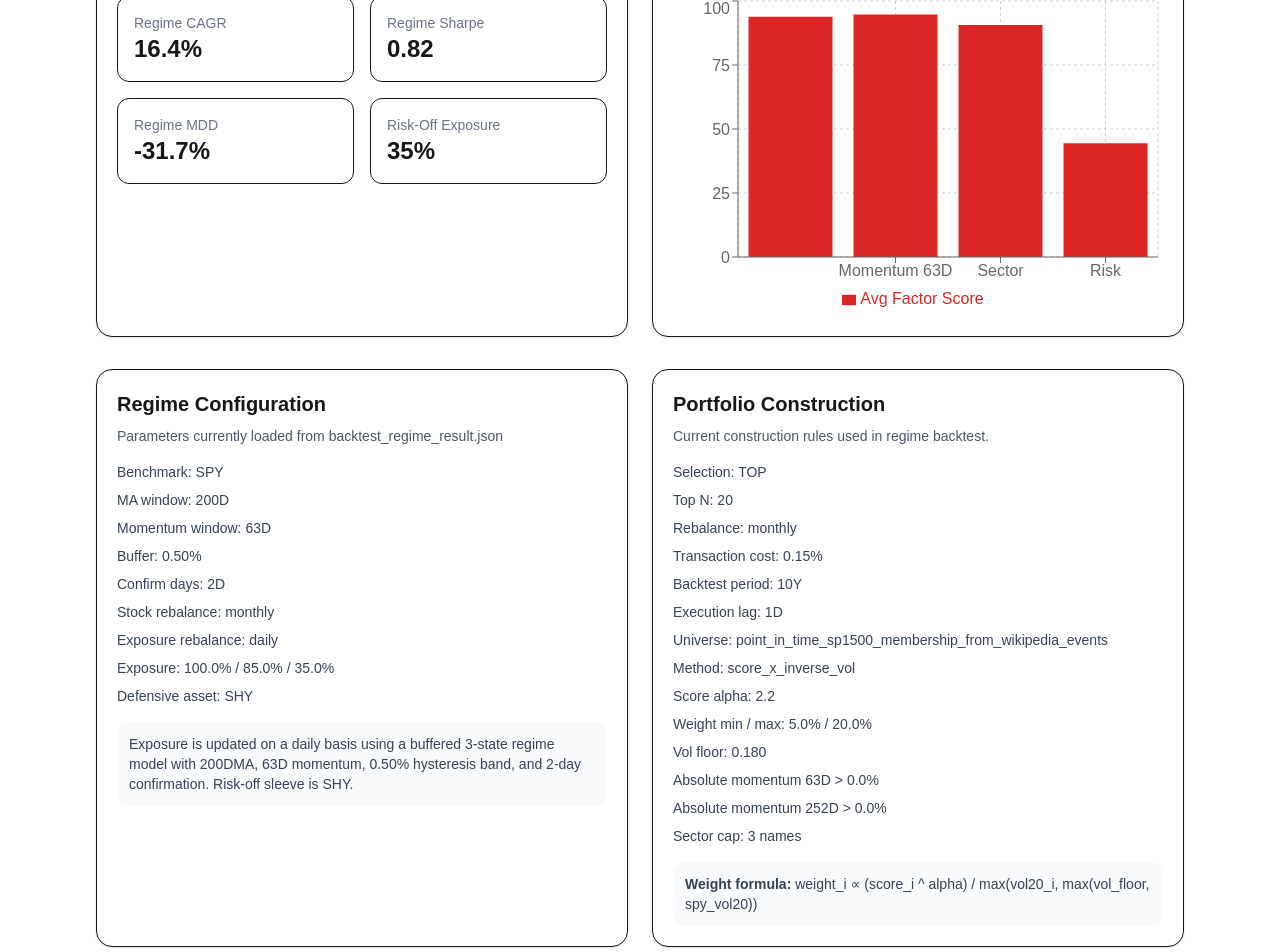
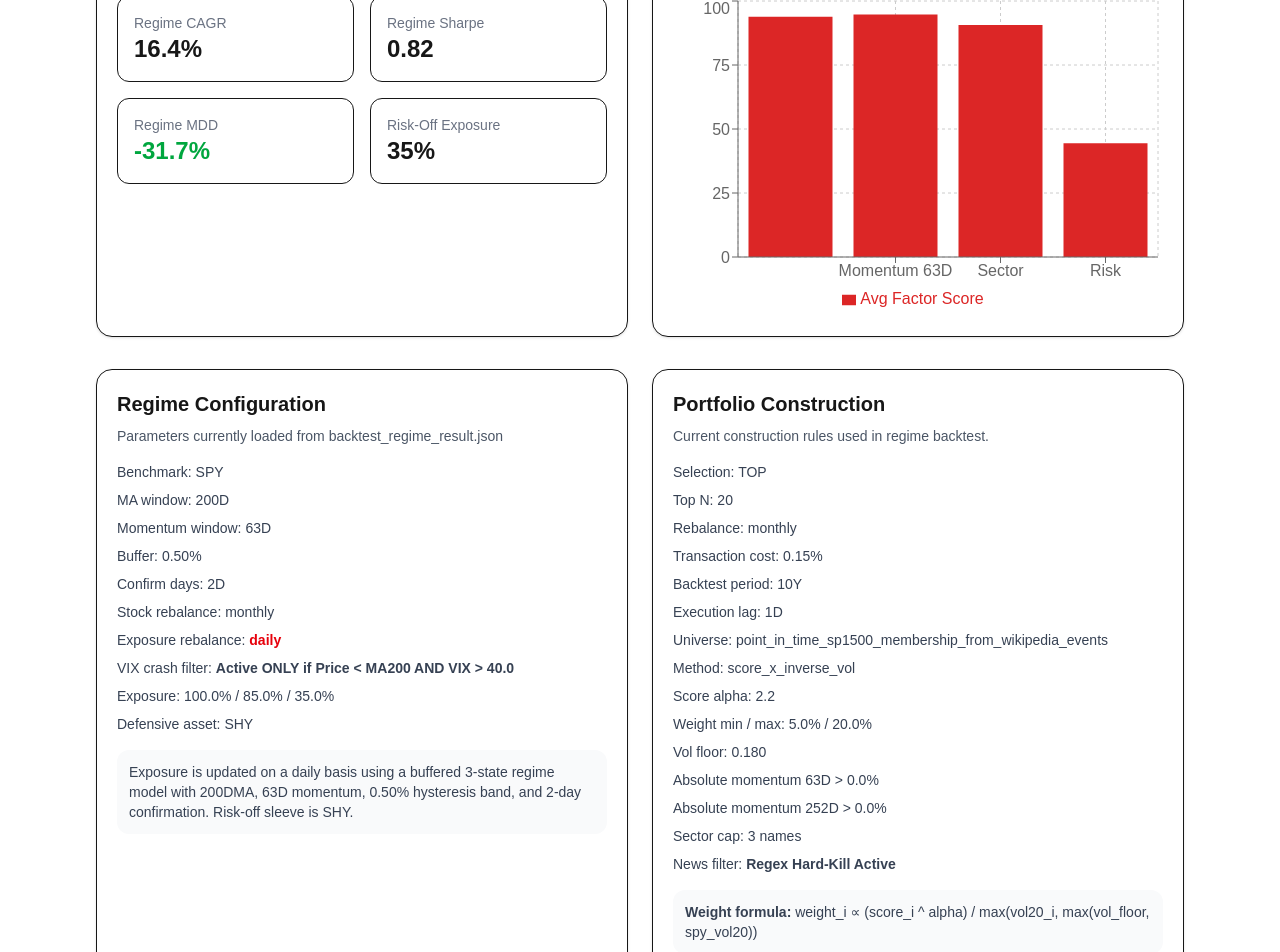
Before and after one commit to wjdrjs09076-ops/invest-portal, a Next.js app: page /strategy in a window 1280 px wide. Shown: the part 980-1932 px from the top of the page. Built offline with nearby package versions, Linux system fonts and the light colour scheme.

Commit message:
Model Upgrade: Geometric Scoring, RS Index, and VIX 40 Crash Filter

```diff
--- a/app/backtest/page.tsx
+++ b/app/backtest/page.tsx
@@ -53,6 +53,7 @@ type RegimeFilter = {
   risk_off_exposure?: number;
   defensive_tickers?: string[];
   summary?: string;
+  vix_crash_filter?: string; // [수정됨] 백엔드에서 넘어오는 VIX 데이터 타입 추가
 };
 
 type StrategyInfo = {
@@ -470,7 +471,12 @@ export default function BacktestPage() {
               <div>Buffer: {formatPct(regimeInfo?.buffer, 2)}</div>
               <div>Confirm days: {formatText(regimeInfo?.confirm_days)}D</div>
               <div>Stock rebalance: {formatText(regimeInfo?.stock_rebalance)}</div>
-              <div>Exposure rebalance: {formatText(regimeInfo?.exposure_rebalance)}</div>
+              {/* [수정됨] Exposure rebalance가 daily일 때 색상 강조 */}
+              <div>
+                Exposure rebalance: <strong style={{ color: regimeInfo?.exposure_rebalance === "daily" ? "#dc2626" : "inherit" }}>{formatText(regimeInfo?.exposure_rebalance)}</strong>
+              </div>
+              {/* [수정됨] 백엔드에서 받아온 VIX Crash Filter 출력 */}
+              <div>VIX crash filter: <strong>{formatText(regimeInfo?.vix_crash_filter)}</strong></div>
               <div>
                 Exposure: {formatPct(regimeInfo?.risk_on_exposure)} /{" "}
                 {formatPct(regimeInfo?.mid_exposure)} /{" "}
@@ -505,6 +511,8 @@ export default function BacktestPage() {
                 Absolute momentum 252D &gt; {formatPct(pc?.absolute_momentum_252d_min, 1)}
               </div>
               <div>Sector cap: {formatText(pc?.sector_max_names)} names</div>
+              {/* [수정됨] 뉴스 필터 정보 추가 */}
+              <div>News filter: <strong>Regex Hard-Kill Active</strong></div>
             </div>
           </div>
         </div>
--- a/app/strategy/page.tsx
+++ b/app/strategy/page.tsx
@@ -53,6 +53,7 @@ type RegimeFilter = {
   risk_off_exposure?: number;
   defensive_tickers?: string[];
   summary?: string;
+  vix_crash_filter?: string; // [추가됨] 백엔드에서 오는 VIX 필터 정보 타입 추가
 };
 
 type BacktestJson = {
@@ -385,7 +386,8 @@ export default function StrategyPage() {
 
               <div className="rounded-xl border p-4">
                 <div className="text-sm text-gray-500">Regime MDD</div>
-                <div className="text-2xl font-bold">
+                {/* [수정됨] MDD 방어가 잘 되었음을 시각적으로 보여주기 위해 색상 추가 */}
+                <div className={`text-2xl font-bold ${(selectedRegimeMetrics.max_drawdown ?? 0) > -0.32 ? "text-green-600" : ""}`}>
                   {formatPct(selectedRegimeMetrics.max_drawdown, 1)}
                 </div>
               </div>
@@ -438,7 +440,17 @@ export default function StrategyPage() {
               <div>Buffer: {formatPct(regimeInfo?.buffer, 2)}</div>
               <div>Confirm days: {formatText(regimeInfo?.confirm_days)}D</div>
               <div>Stock rebalance: {formatText(regimeInfo?.stock_rebalance)}</div>
-              <div>Exposure rebalance: {formatText(regimeInfo?.exposure_rebalance)}</div>
+
+              {/* [수정됨] Daily Rebalance 일 때 빨간색으로 강조 */}
+              <div>
+                Exposure rebalance: <span className={regimeInfo?.exposure_rebalance === "daily" ? "font-bold text-red-600" : ""}>{formatText(regimeInfo?.exposure_rebalance)}</span>
+              </div>
+
+              {/* [수정됨] VIX Crash Filter 추가 표시 */}
+              {regimeInfo?.vix_crash_filter && (
+                 <div>VIX crash filter: <strong>{regimeInfo.vix_crash_filter}</strong></div>
+              )}
+
               <div>
                 Exposure: {formatPct(regimeInfo?.risk_on_exposure)} /{" "}
                 {formatPct(regimeInfo?.mid_exposure)} /{" "}
@@ -481,6 +493,8 @@ export default function StrategyPage() {
                 Absolute momentum 252D &gt; {formatPct(pc?.absolute_momentum_252d_min, 1)}
               </div>
               <div>Sector cap: {formatText(pc?.sector_max_names)} names</div>
+              {/* [수정됨] 뉴스 필터 정보 한 줄 추가 */}
+              <div>News filter: <strong>Regex Hard-Kill Active</strong></div>
             </div>
 
             {pc?.formula && (
```
